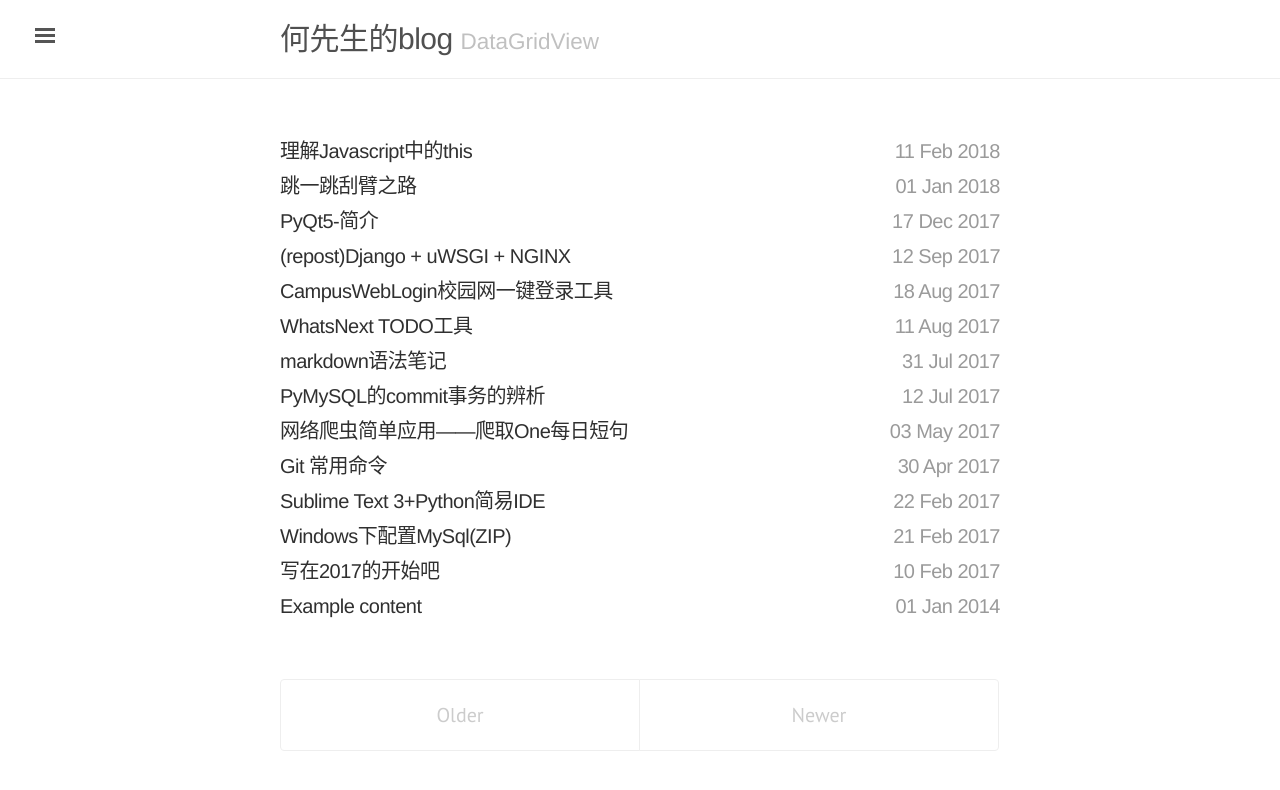
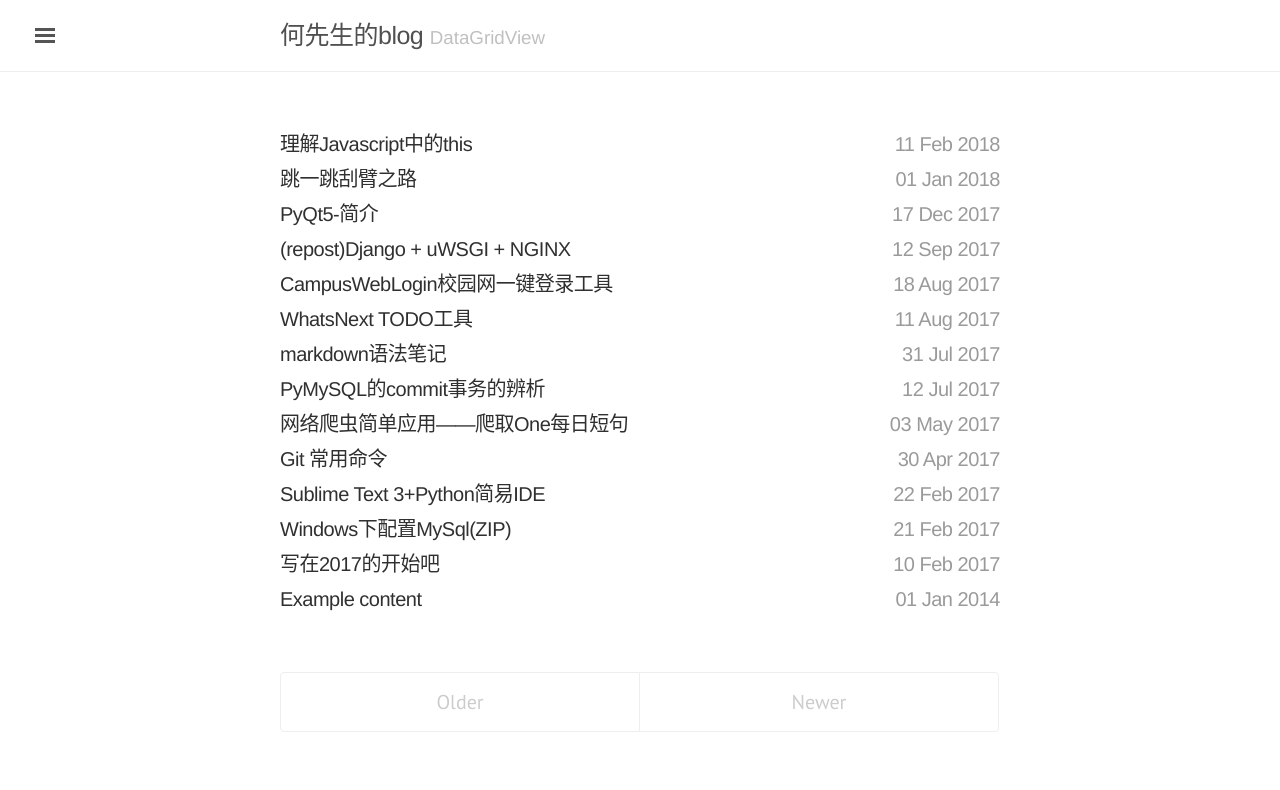
Before and after one commit to datagridview/blog, a Jekyll site: the page built from index.html, in a window 1280 px wide. Shown: the top 790 px of the page. Built offline with Jekyll 4.4.1, drawn with Linux system fonts in a browser that asks for light colours; the list of posts is cut into pages by our own code.

Commit message:
style stuff

```diff
--- a/index.html
+++ b/index.html
@@ -10,7 +10,7 @@
       <a href="{{ site.baseurl }}{{ post.url }}">
         {{ post.title }}
       </a>
-      <label class="post-date" style="margin:auto 0">{{ post.date | date_to_string }}</label>
+      <label class="post-date" style="font-weight: 300;margin:auto 0">{{ post.date | date_to_string }}</label>
       </h3>
   </div>
   {% endfor %}
--- a/public/css/lanyon.css
+++ b/public/css/lanyon.css
@@ -428,7 +428,7 @@
 
 .pagination-item {
     display: block;
-    padding: 1rem;
+    padding: 0.7rem;
     border: 1px solid #eee;
 }
 
--- a/public/css/poole.css
+++ b/public/css/poole.css
@@ -88,15 +88,15 @@
   text-rendering: optimizeLegibility;
 }
 h1 {
-  font-size: 2rem;
+  font-size: 1.5rem;
 }
 h2 {
   margin-top: 1rem;
-  font-size: 1.5rem;
+  font-size: 1.25rem;
 }
 h3 {
   margin-top: 1.5rem;
-  font-size: 1.25rem;
+  font-size: 1.1rem;
 }
 h4, h5, h6 {
   margin-top: 1rem;
@@ -107,6 +107,7 @@
 p {
   margin-top: 0;
   margin-bottom: 1rem;
+  font-size: 0.85rem;
 }
 
 strong {
@@ -164,7 +165,7 @@
   margin-top: 0;
   margin-bottom: 1rem;
   padding: 1rem;
-  font-size: .8rem;
+  font-size: .7rem;
   line-height: 1.4;
   white-space: pre;
   white-space: pre-wrap;
```
